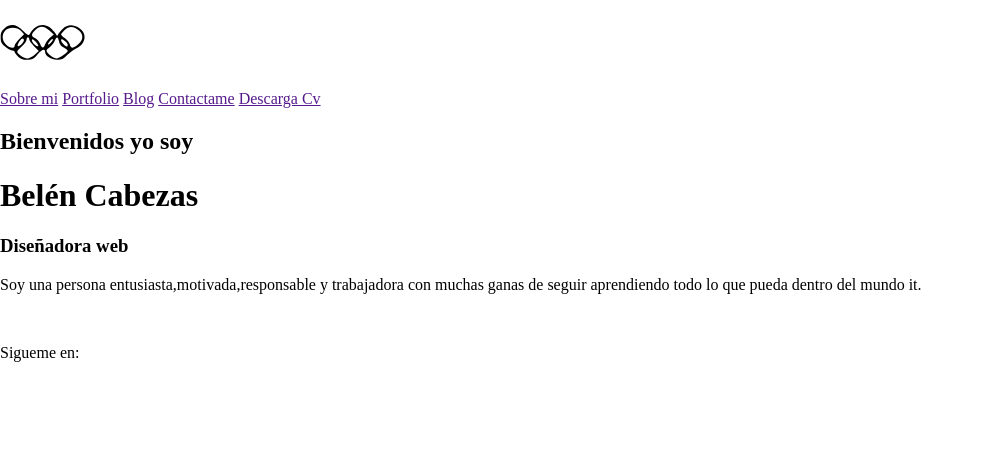
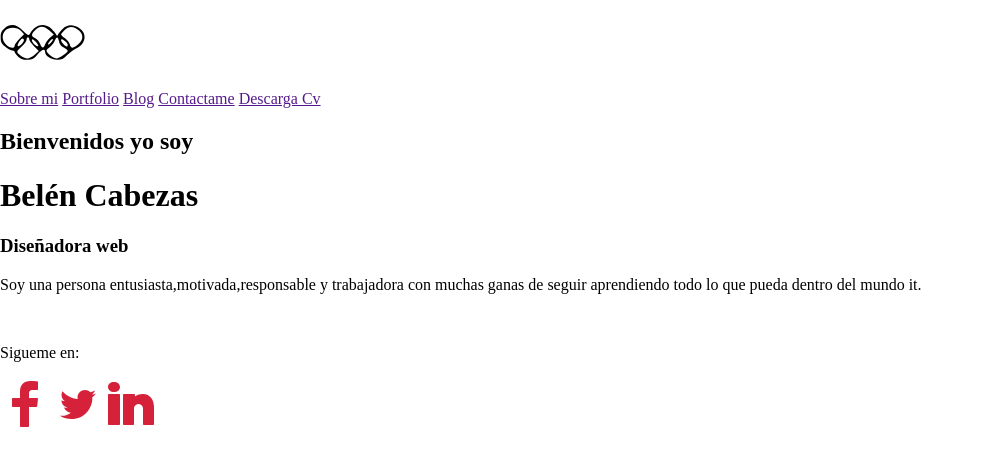
Before and after one commit to BelenCabezas/TpFinal, a plain HTML site: page index.html in a window 1280 px wide. Shown: the whole page, without its empty margins (0-984 px from the left). Drawn offline with Linux system fonts and the light colour scheme.

Commit message:
add icons para presentacion

```diff
--- a/index.html
+++ b/index.html
@@ -25,6 +25,9 @@
 
         <img src="" alt="">
         <p>Sigueme en:</p>
+        <img src="icon/facebook.svg">
+        <img src="icon/twitter.svg">
+        <img src="icon/linkedin.svg">
 
 
 
```
Also changed, not shown: icon/facebook.svg (added), icon/linkedin.svg (added), icon/twitter.svg (added).
